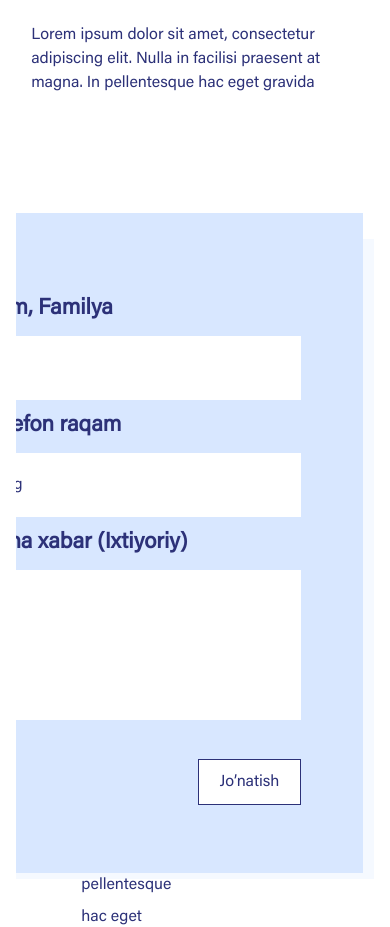
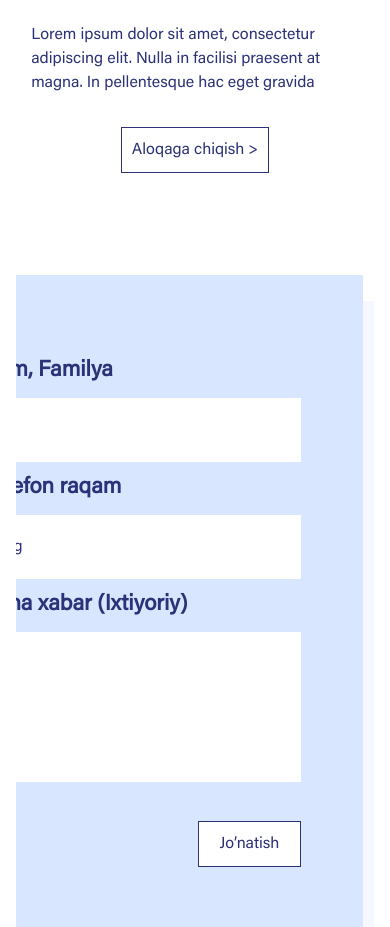
Before and after one commit to hakimov-dev/truck-service-landing, a Vue app: page / in a window 390 px wide. Shown: the part 1687-2614 px from the top of the page. Built offline with nearby package versions, Linux system fonts and the light colour scheme.

Commit message:
Created 'main-btn'

```diff
--- a/src/components/Content/index.vue
+++ b/src/components/Content/index.vue
@@ -3,6 +3,7 @@
     <h1 class="title text-4xl font-extrabold py-8">Biz qanday ishlaymiz?</h1>
     <div class="cards flex justify-between items-center py-8 md:flex-row flex-col">
      <Card class="md:w-3/12 w-11/12 py-4" :card="card" v-for="(card, idx) in cards" :key="idx"/>
+     <a href="#contact" class="link main-btn md:hidden mt-4">Aloqaga chiqish ></a>
     </div>
       <weWhatDo />
     </div>
```
